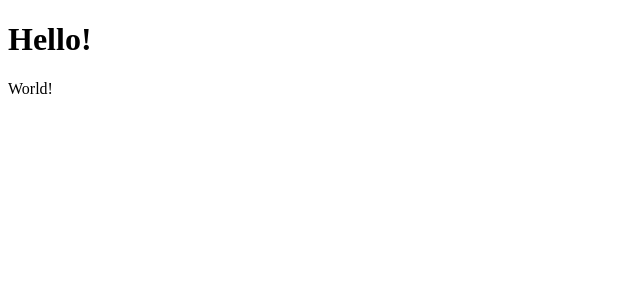
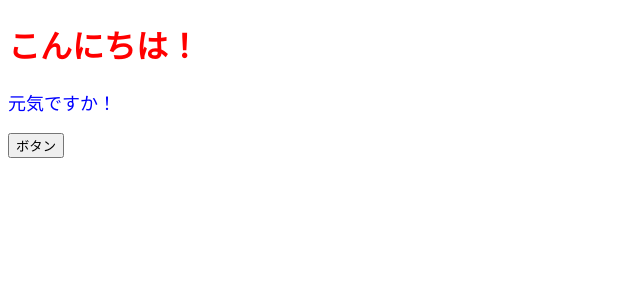
Before and after one commit to tsuyoppe/todo-react, a React (Create React App) app: page / in a window 1280 px wide. Shown: the top 300 px of the page, without its empty margins (0-640 px from the left). Built offline with nearby package versions, Linux system fonts and the light colour scheme.

Commit message:
HTMLの書き方

```diff
--- /dev/null
+++ b/src/App.jsx
@@ -0,0 +1,20 @@
+import React from "react";
+
+const App = () => {
+  const onClickButton = () => {
+    alert();
+  };
+  const contentStyle = {
+    color: "blue",
+    fontSize: "18px"
+  };
+  return (
+    <>
+      <h1 style={{ color: "red" }}>こんにちは！</h1>
+      <p style={contentStyle}>元気ですか！</p>
+      <button onClick={onClickButton}>ボタン</button>
+    </>
+  );
+};
+
+export default App;
--- a/src/index.js
+++ b/src/index.js
@@ -1,13 +1,5 @@
 import React from "react";
 import ReactDom from "react-dom";
-
-const App = () => {
-  return (
-    <>
-      <h1>Hello!</h1>
-      <p>World!</p>
-    </>
-  );
-};
+import App from "./App";
 
 ReactDom.render(<App />, document.getElementById("root"));
```
